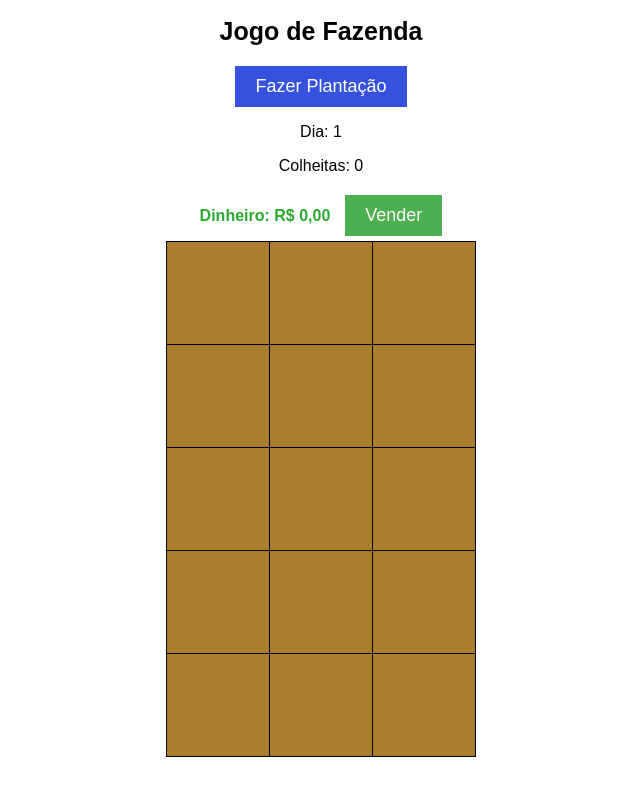
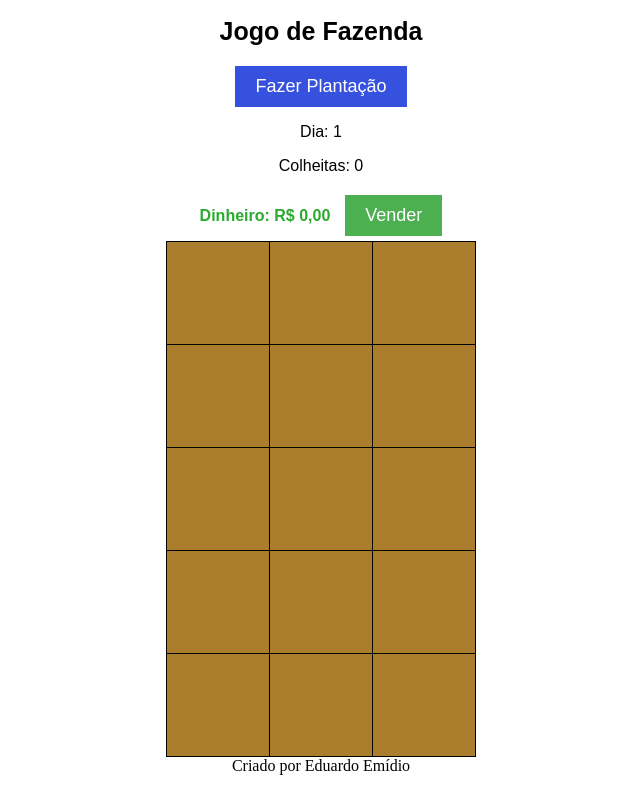
Before and after one commit to emidioeduardo/jogo_1.0, a plain HTML site: page index.html in a window 1280 px wide. Shown: the whole page, without its empty margins (319-959 px from the left). Drawn offline with Linux system fonts and the light colour scheme.

Commit message:
creditos para edu no html

```diff
--- a/index.html
+++ b/index.html
@@ -47,6 +47,8 @@
     </tr>
   </table>
 
+  <span>Criado por Eduardo Emídio</span>
+
 <script type="text/javascript" src="script.js"></script>
 </body>
 </html>
```
